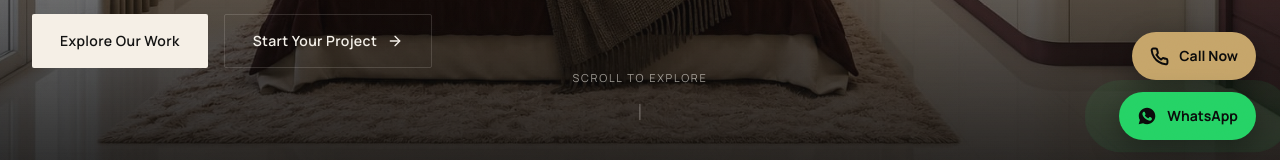
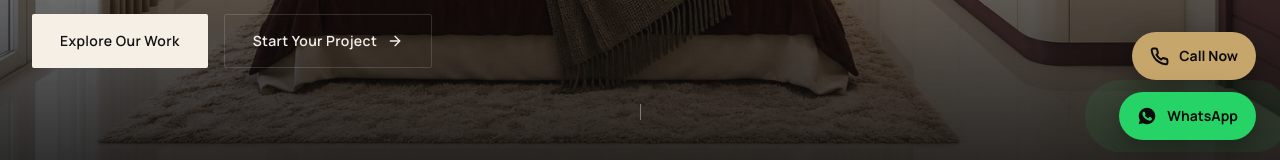
Before and after one commit to fahadkhan64525-dotcom/Elevio, a Next.js app: page / in a window 1280 px wide. Shown: the part 636-796 px from the top of the page. Built offline with nearby package versions, Linux system fonts and the light colour scheme.

Commit message:
Update ScrollIndicator.tsx

```diff
--- a/src/components/hero/ScrollIndicator.tsx
+++ b/src/components/hero/ScrollIndicator.tsx
@@ -1,7 +1,7 @@
 export default function ScrollIndicator() {
   return (
     <div className="absolute left-1/2 bottom-9 -translate-x-1/2 flex flex-col items-center gap-2.5 text-[rgba(245,241,234,0.6)] text-[11px] tracking-[0.16em] z-[6]">
-      <span>SCROLL TO EXPLORE</span>
+      <span></span>
       <div className="w-px h-8 bg-[rgba(245,241,234,0.4)] animate-[scrollpulse_2s_ease-in-out_infinite]" />
       <style>{`
         @keyframes scrollpulse {
```
